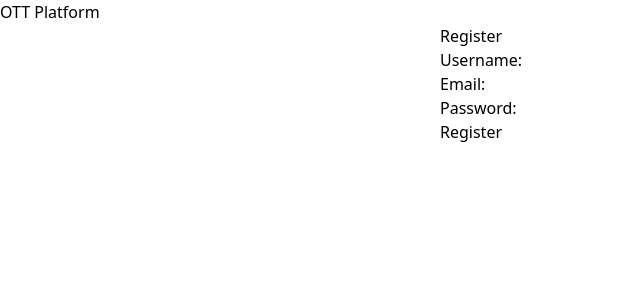
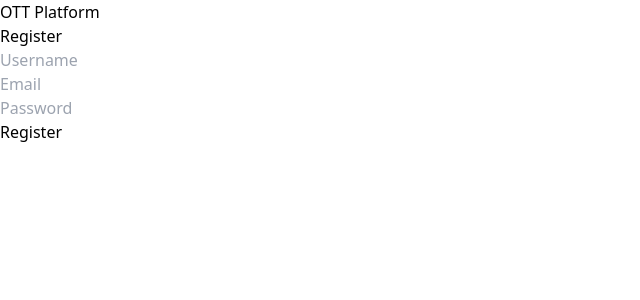
Before and after one commit to priyaprabhu936/ott-frontend, a React (Create React App) app: page /register in a window 1280 px wide. Shown: the top 300 px of the page, without its empty margins (0-640 px from the left). Built offline with nearby package versions, Linux system fonts and the light colour scheme.

Commit message:
Update Register.js

```diff
--- a/src/components/Register.js
+++ b/src/components/Register.js
@@ -1,82 +1,54 @@
 import React, { useState } from "react";
+import axios from "axios";
 
 function Register() {
-  const [form, setForm] = useState({
-    username: "",
-    email: "",
-    password: "",
-  });
-
+  const [username, setUsername] = useState("");
+  const [email, setEmail] = useState("");
+  const [password, setPassword] = useState("");
   const [message, setMessage] = useState("");
 
-  const handleChange = (e) => {
-    setForm({ ...form, [e.target.name]: e.target.value });
-  };
-
-  const handleSubmit = async (e) => {
+  const handleRegister = async (e) => {
     e.preventDefault();
     try {
-      const res = await fetch("https://ott-backend-2.onrender.com/api/auth/register", {
-        method: "POST",
-        headers: { "Content-Type": "application/json" },
-        body: JSON.stringify(form),
-      });
-
-      const data = await res.json();
-
-      if (res.ok) {
-        setMessage("✅ Registration successful! You can login now.");
-        setForm({ username: "", email: "", password: "" }); // clear form
-      } else {
-        setMessage("❌ " + (data.message || "Registration failed"));
-      }
+      const res = await axios.post(
+        "https://ott-backend-2.onrender.com/api/auth/register",
+        { username, email, password }
+      );
+      setMessage("✅ " + res.data.message);
     } catch (err) {
-      console.error(err);
-      setMessage("❌ Something went wrong");
+      console.error("Registration Error:", err);
+      setMessage("❌ Registration failed. Try again.");
     }
   };
 
   return (
-    <div style={{ maxWidth: "400px", margin: "auto" }}>
+    <div>
       <h2>Register</h2>
-      <form onSubmit={handleSubmit}>
-        <div>
-          <label>Username:</label>
+      <form onSubmit={handleRegister}>
         <input
           type="text"
-            name="username"
-            value={form.username}
-            onChange={handleChange}
-            required
+          placeholder="Username"
+          value={username}
+          onChange={(e) => setUsername(e.target.value)}
         />
-        </div>
-
-        <div>
-          <label>Email:</label>
+        <br />
         <input
           type="email"
-            name="email"
-            value={form.email}
-            onChange={handleChange}
-            required
+          placeholder="Email"
+          value={email}
+          onChange={(e) => setEmail(e.target.value)}
         />
-        </div>
-
-        <div>
-          <label>Password:</label>
+        <br />
         <input
           type="password"
-            name="password"
-            value={form.password}
-            onChange={handleChange}
-            required
+          placeholder="Password"
+          value={password}
+          onChange={(e) => setPassword(e.target.value)}
         />
-        </div>
-
+        <br />
         <button type="submit">Register</button>
       </form>
-
-      {message && <p>{message}</p>}
+      <p>{message}</p>
     </div>
   );
 }
```
Lines whose indentation alone changed are shown as unchanged.
